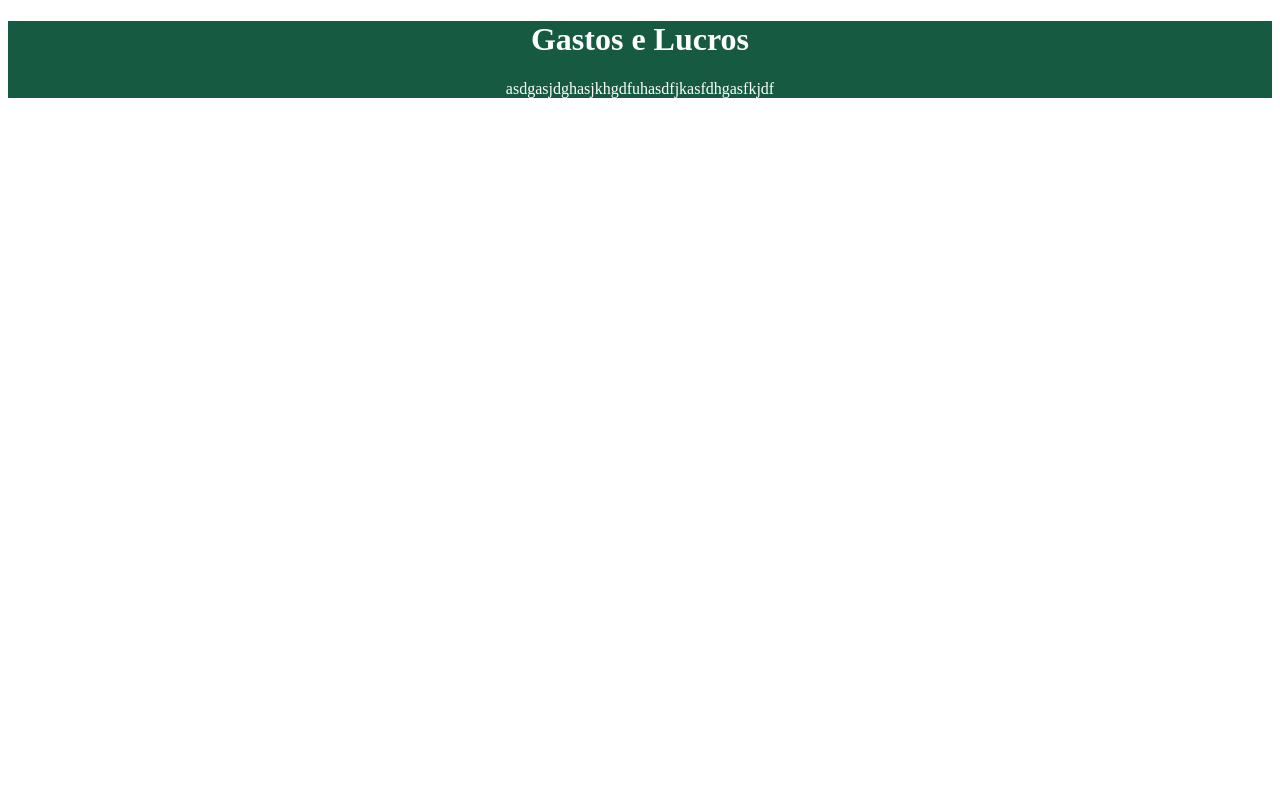
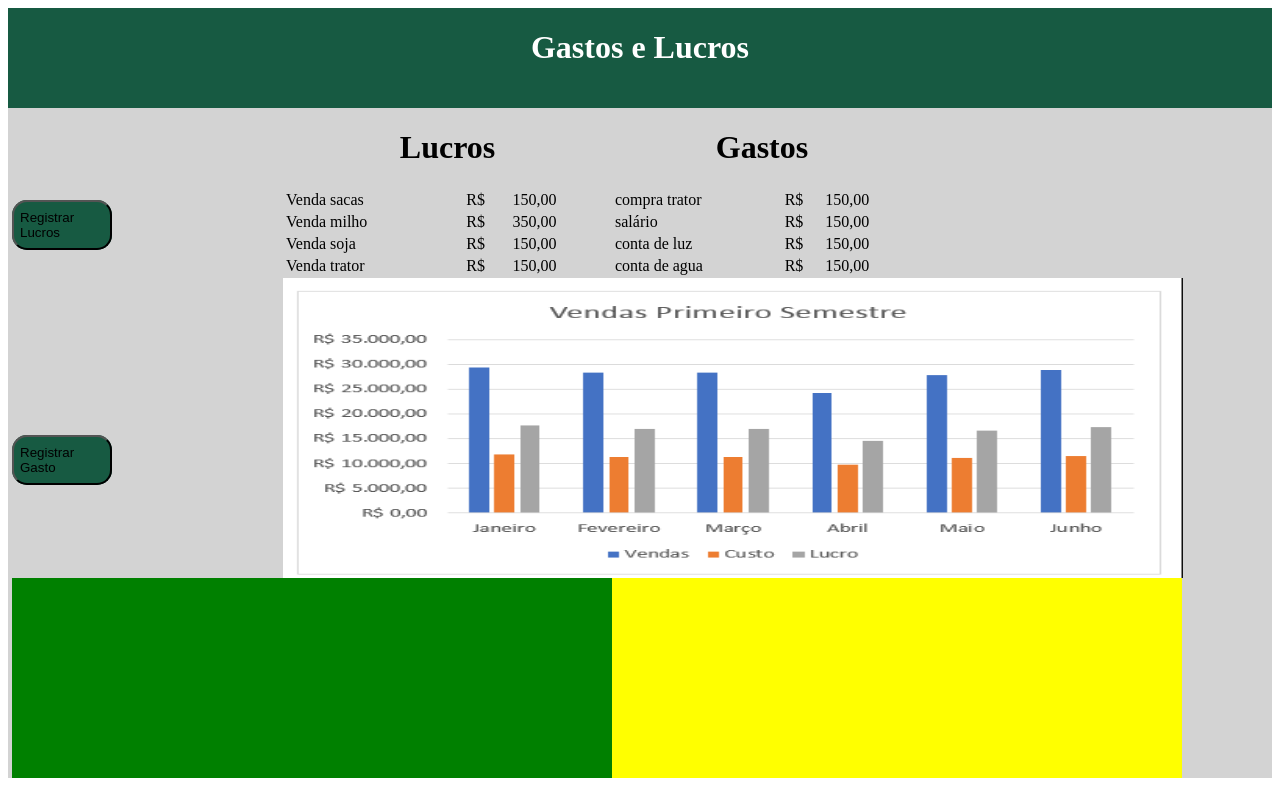
Before and after one commit to SeraosBolt/hackathon, a plain HTML site: page AgroControl/Gastos_Lucros/gastos_lucros.html in a window 1280 px wide. Drawn offline with Linux system fonts and the light colour scheme.

Commit message:
Atualização gastos e lucros

```diff
--- a/AgroControl/Gastos_Lucros/gastos_lucros.html
+++ b/AgroControl/Gastos_Lucros/gastos_lucros.html
@@ -10,8 +10,113 @@
 <body>
     <div id="head">
         <h1>Gastos e Lucros</h1>
-        <p>asdgasjdghasjkhgdfuhasdfjkasfdhgasfkjdf</p>
     </div>
+    <!-- -->
+    <div class="flex-container">
+        <div class="grid-item-menu">
+            <div  class="adicionar">
+                <button class="adicionar" id="adicionar">Registrar Lucros</button>
+            </div>
+            <div class="adicionar" >
+                <button class="adicionar" id="subtrair">Registrar Gasto</button>
+
+            </div>
+        </div>
+        <div class="grid-item-lucros">
+            <h1 style="text-align: center;">Lucros</h1>
+            <table id="tabelaReceita">
+                <tr>
+                    <td>
+                        Venda sacas
+                    </td>
+                    <td>R$</td>
+                    <td>
+                        150,00
+                    </td>
+                </tr>
+                <tr>
+                    <td>
+                        Venda milho
+                    </td>
+                    <td>R$</td>
+                    <td>
+                        350,00
+                    </td>
+                </tr>
+                <tr>
+                    <td>
+                        Venda soja
+                    </td>
+                    <td>R$</td>
+                    <td>
+                        150,00
+                    </td>
+                </tr>
+                <tr>
+                    <td>
+                        Venda trator
+                    </td>
+                    <td>R$</td>
+                    <td>
+                        150,00
+                    </td>
+                </tr>
+            </table>
+
+        </div>
+        <div class="grid-item-gastos">
+            <h1 style="text-align: center;">Gastos</h1>
+            <table>
+                <tr>
+                    <td>
+                        compra trator
+                    </td>
+                    <td>R$</td>
+                    <td>
+                        150,00
+                    </td>
+                </tr>
+                <tr>
+                    <td>
+                        salário
+                    </td>
+                    <td>R$</td>
+                    <td>
+                        150,00
+                    </td>
+                </tr>
+                <tr>
+                    <td>
+                        conta de luz
+                    </td>
+                    <td>R$</td>
+                    <td>
+                        150,00
+                    </td>
+                </tr>
+                <tr>
+                    <td>
+                        conta de agua
+                    </td>
+                    <td>R$</td>
+                    <td>
+                        150,00
+                    </td>
+                </tr>
+            </table>
+        </div>
+        <div class="grid-item-grafico">
+            <img id="grafico" src="images/grafico.PNG">
+        </div>
+        <div class="grid-item-relatorio1">
+
+        </div>
+        <div class="grid-item-relatorio2">
+
+        </div>
+
+    </div>
+
 
 
 </body>
--- a/AgroControl/Gastos_Lucros/styles/styles.css
+++ b/AgroControl/Gastos_Lucros/styles/styles.css
@@ -1,7 +1,77 @@
 #head{
     background-color: #175a42;
     color: white;
+    display: flex;
+    justify-content: center;
     text-align: center;
-    ;
+     height: 100px;
+     text-align: center;
 
 }
+
+.adicionar{
+    text-align: center;
+    text-align: justify;
+    width: 100px;
+    height: 50px;
+    background-color: #175a42;
+    border-radius: 15px;
+}
+.flex-container{
+    background-color: lightgray;
+    display: grid;
+    justify-content: center;
+    grid-template-areas:
+        'menu lucro gastos'
+        'menu grafico grafico'
+        'relatorio1 relatorio1 relatorio2';
+}
+.grid-item-menu{
+    grid-area: menu;
+    display: flex;
+    flex-direction: column;
+    justify-content: space-around;
+
+
+
+}
+.grid-item-lucros{
+    grid-area: lucro;
+    display: flex;
+    flex-direction: column;
+    justify-content: center;
+
+}
+.grid-item-gastos{
+    grid-area: gastos;
+    display: flex;
+    flex-direction: column;
+    justify-content: left;
+    width: 300px;
+
+}
+.grid-item-grafico{
+    grid-area: grafico;
+    width: 900PX;
+    height: 300px;
+    background-color: black;
+}
+
+#grafico{
+    width: 900px;
+    height: 300px;
+}
+.grid-item-relatorio1{
+    grid-area: relatorio1;
+    width: 600PX;
+    height: 200px;
+    background-color: green;
+
+}
+.grid-item-relatorio2{
+    grid-area: relatorio2;
+    width: 570PX;
+    height: 200px;
+    background-color: yellow;
+
+}
--- a/AgroControl/LandingPage/Scripts/scripts.js
+++ b/AgroControl/LandingPage/Scripts/scripts.js
@@ -1,5 +1,5 @@
 let p = document.querySelector("#oi")
 
 function seila(){
-    p.innerHTML = "Fiadaputa"
+    p.innerHTML = p.innerHTML+ "Fiadaputa"
 }
```
Also changed, not shown: AgroControl/Gastos_Lucros/images/grafico.PNG (added), AgroControl/Gastos_Lucros/images/mapa.PNG (added).
